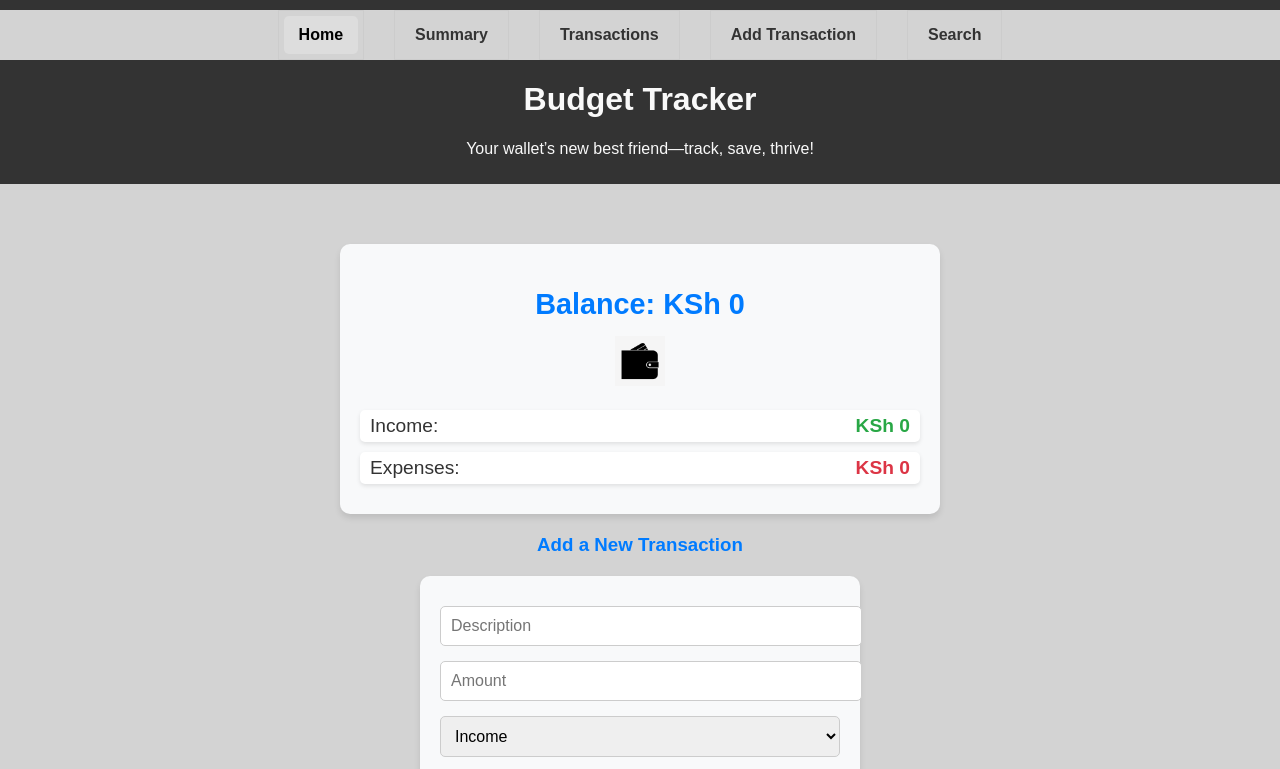
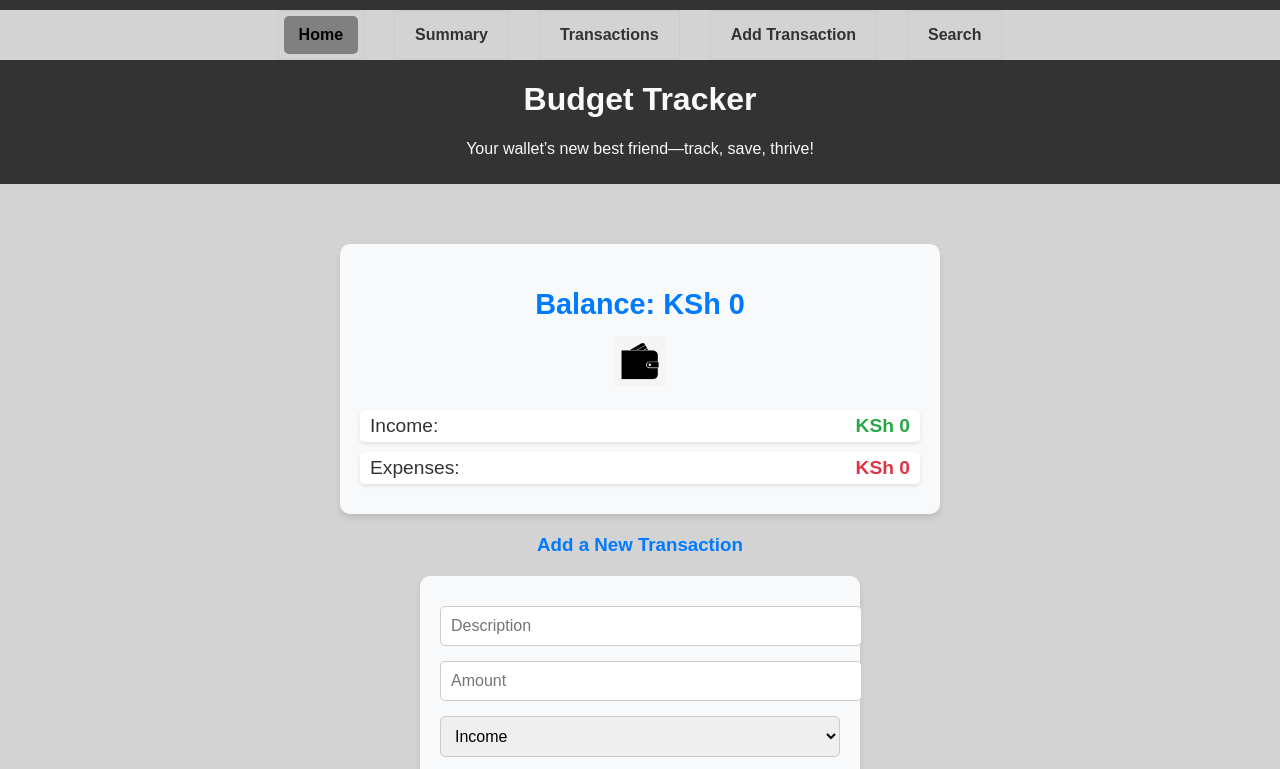
Before and after one commit to Velma96/phase1-project, a plain HTML site: page index.html in a window 1280 px wide. In both pictures the pointer is over the link "Home". Shown: the top 769 px of the page. Drawn offline with Linux system fonts and the light colour scheme; no server answers.

Commit message:
style header

```diff
--- a/styles.css
+++ b/styles.css
@@ -66,7 +66,7 @@ body {
     display: block;
   }
   .navbar a:hover {
-    background-color: #ddd;
+    background-color: gray;
     color: #000;
     border-radius: 5px;
   }
```
